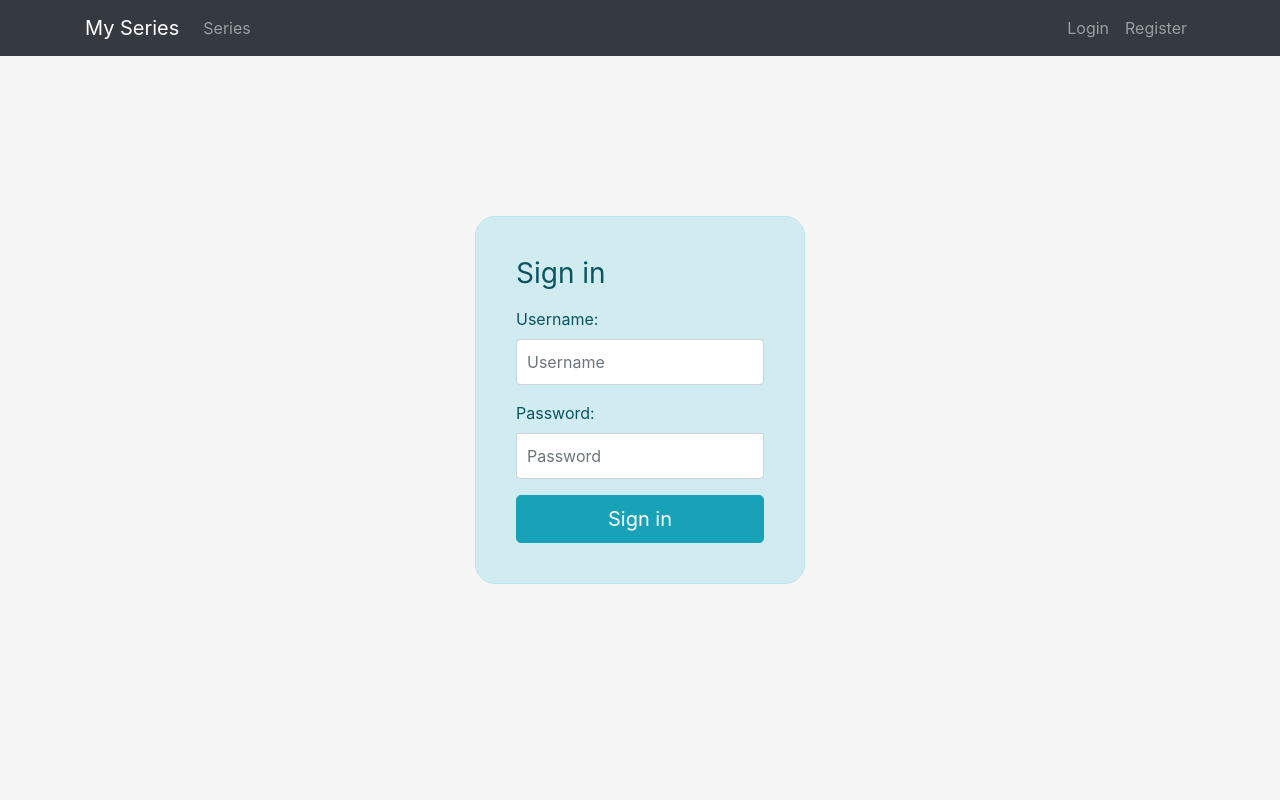
After one commit to Pincaptain/my-series, a Django app: page /user/login/ in a window 1280 px wide. The commit adds this page. Run offline with Django 3.2, Linux system fonts and the light colour scheme; some libraries are stand-ins or nearby versions.

Commit message:
Add user models and views

```diff
--- a/MySeries/urls.py
+++ b/MySeries/urls.py
@@ -19,4 +19,5 @@ from django.urls import path, include
 urlpatterns = [
     path('admin/', admin.site.urls),
     path('', include('series.urls')),
+    path('user/', include('user.urls')),
 ]
--- a/series/templates/base/base.html
+++ b/series/templates/base/base.html
@@ -19,6 +19,8 @@
 
         <!-- Custom styles for this template -->
         <link rel="stylesheet" href="{% static 'base/css/base.css' %}">
+        {% block links %}
+        {% endblock %}
 
     </head>
 
@@ -27,25 +29,33 @@
     <!-- Navigation -->
     <nav class="navbar navbar-expand-lg navbar-dark bg-dark fixed-top">
         <div class="container">
-            <a class="navbar-brand" href="#">My Series</a>
+            <a class="navbar-brand" href="{% url 'series' %}">My Series</a>
             <button class="navbar-toggler" type="button" data-toggle="collapse" data-target="#navbarResponsive"
                     aria-controls="navbarResponsive" aria-expanded="false" aria-label="Toggle navigation">
                 <span class="navbar-toggler-icon"></span>
             </button>
             <div class="collapse navbar-collapse" id="navbarResponsive">
+                <ul class="navbar-nav">
+                    <li class="nav-item">
+                        <a class="nav-link" href="{% url 'series' %}">Series</a>
+                    </li>
+                </ul>
                 <ul class="navbar-nav ml-auto">
+                    {% if user.is_authenticated %}
                         <li class="nav-item">
-                        <a class="nav-link" href="#">Series</a>
+                            <a class="nav-link" href="{% url 'profile' %}">Welcome, {{ user.username }}</a>
                         </li>
                         <li class="nav-item">
-                        <a class="nav-link" href="#">About</a>
+                            <a class="nav-link" href="{% url 'logout' %}">Logout</a>
+                        </li>
+                    {% else %}
+                        <li class="nav-item">
+                            <a class="nav-link" href="{% url 'login' %}">Login</a>
                         </li>
                         <li class="nav-item">
-                        <a class="nav-link" href="#">Services</a>
+                            <a class="nav-link" href="{% url 'register' %}">Register</a>
                         </li>
-                    <li class="nav-item">
-                        <a class="nav-link" href="#">Contact</a>
-                    </li>
+                    {% endif %}
                 </ul>
             </div>
         </div>
@@ -53,15 +63,7 @@
 
     <!-- Content -->
     {% block content %}
-
     {% endblock %}
-
-    <!-- Footer -->
-    <footer class="py-5 bg-dark">
-        <div class="container">
-            <p class="m-0 text-center text-white">Copyright &copy; Your Website 2018</p>
-        </div>
-    </footer>
 
     <!-- Bootstrap core JavaScript -->
     <!--suppress XmlDefaultAttributeValue -->
@@ -76,6 +78,9 @@
     <script src="https://stackpath.bootstrapcdn.com/bootstrap/4.1.1/js/bootstrap.min.js"
             integrity="sha384-smHYKdLADwkXOn1EmN1qk/HfnUcbVRZyYmZ4qpPea6sjB/pTJ0euyQp0Mk8ck+5T"
             crossorigin="anonymous"></script>
+    <!-- Additional Scripts -->
+    {% block scripts %}
+    {% endblock %}
 
     </body>
 
--- a/series/urls.py
+++ b/series/urls.py
@@ -2,5 +2,5 @@ from django.urls import path
 from .views import SeriesView
 
 urlpatterns = [
-    path('', SeriesView .as_view(), name='series')
+    path('', SeriesView .as_view(), name='series'),
 ]
--- a/series/views.py
+++ b/series/views.py
@@ -14,4 +14,4 @@ class SeriesView(View):
 
     # noinspection PyMethodMayBeStatic, PyUnusedLocal
     def post(self, request):
-        return HttpResponseRedirect(SeriesView)
+        return HttpResponseRedirect('/series')
--- a/user/forms.py
+++ b/user/forms.py
@@ -0,0 +1,27 @@
+from django import forms
+from django.contrib.auth.models import User
+
+
+class LoginForm(forms.Form):
+
+    username = forms.CharField(max_length=255,
+                               widget=forms.TextInput(attrs={'class': 'form-control',
+                                                             'id': 'inputEmail',
+                                                             'placeholder': 'Username'}))
+    password = forms.CharField(max_length=255,
+                               widget=forms.PasswordInput(attrs={'class': 'form-control',
+                                                                 'id': 'inputPassword',
+                                                                 'placeholder': 'Password'}))
+
+
+class RegisterForm(forms.ModelForm):
+
+    class Meta:
+
+        model = User
+        fields = ['email', 'username', 'password']
+        widgets = {
+            'email': forms.EmailInput(attrs={'class': 'form-control', 'placeholder': 'Email'}),
+            'username': forms.TextInput(attrs={'class': 'form-control', 'placeholder': 'Username'}),
+            'password': forms.PasswordInput(attrs={'class': 'form-control', 'placeholder': 'Password'})
+        }
--- a/user/models.py
+++ b/user/models.py
@@ -6,3 +6,4 @@ class ProfileModel(models.Model):
 
     user = models.ForeignKey(User, on_delete=models.CASCADE, related_name='profiles')
     image_path = models.CharField(max_length=255)
+    date_registered = models.DateTimeField(auto_now_add=True)
--- /dev/null
+++ b/user/static/user/css/login.css
@@ -0,0 +1,50 @@
+html,
+body {
+    height: 100%;
+}
+
+body {
+    display: -ms-flexbox;
+    display: flex;
+    -ms-flex-align: center;
+    align-items: center;
+    padding-top: 40px;
+    padding-bottom: 40px;
+    background-color: #f5f5f5;
+}
+
+.form-signin {
+    width: 100%;
+    max-width: 330px;
+    padding: 40px;
+    margin: auto;
+    border-radius: 20px;
+}
+
+.form-signin .checkbox {
+    font-weight: 400;
+}
+
+.form-signin .form-control {
+    position: relative;
+    box-sizing: border-box;
+    height: auto;
+    padding: 10px;
+    font-size: 16px;
+}
+
+.form-signin .form-control:focus {
+    z-index: 2;
+}
+
+.form-signin input[type="email"] {
+    margin-bottom: -1px;
+    border-bottom-right-radius: 0;
+    border-bottom-left-radius: 0;
+}
+
+.form-signin input[type="password"] {
+    margin-bottom: 10px;
+    border-top-left-radius: 0;
+    border-top-right-radius: 0;
+}
--- /dev/null
+++ b/user/templates/user/login.html
@@ -0,0 +1,19 @@
+{% extends 'base/base.html' %}
+{% load static %}
+
+{% block links %}
+
+    <link rel="stylesheet" href="{% static 'user/css/login.css' %}">
+
+{% endblock %}
+
+{% block content %}
+
+    <form class="form-signin alert alert-info" method="post">
+        <h1 class="h3 mb-3 font-weight-normal">Sign in</h1>
+        {% csrf_token %}
+        {{ form.as_p }}
+        <button class="btn btn-lg btn-info btn-block">Sign in</button>
+    </form>
+
+{% endblock %}
--- a/user/urls.py
+++ b/user/urls.py
@@ -0,0 +1,10 @@
+from django.urls import path
+from .views import LoginView, LogoutView, RegisterView, ProfileView
+
+urlpatterns = [
+    path('', ProfileView.as_view(), name='profile'),
+    path('profile/', ProfileView.as_view(), name='profile'),
+    path('login/', LoginView.as_view(), name='login'),
+    path('logout/', LogoutView.as_view(), name='logout'),
+    path('register/', RegisterView.as_view(), name='register'),
+]
--- a/user/views.py
+++ b/user/views.py
@@ -1,3 +1,105 @@
 from django.shortcuts import render
+from django.views.generic import View
+from django.http import HttpResponseRedirect
+from django.contrib.auth import authenticate, login, logout
+from .forms import LoginForm, RegisterForm
+from django.contrib.auth.models import User
+from .models import ProfileModel
+import os
 
-# Create your views here.
+
+class LoginView(View):
+    template = os.path.join('user', 'login.html')
+    context = {}
+
+    def get(self, request):
+        if request.user.is_authenticated:
+            return HttpResponseRedirect('/user/profile')
+
+        self.context['form'] = LoginForm()
+
+        return render(request, self.template, self.context)
+
+    def post(self, request):
+        if request.user.is_authenticated:
+            return HttpResponseRedirect('/user/profile')
+
+        form = LoginForm(request.POST)
+
+        if form.is_valid():
+            user = authenticate(request, username=form.cleaned_data['username'], password=form.cleaned_data['password'])
+
+            if user is not None:
+                login(request, user)
+
+                return HttpResponseRedirect('/user/profile')
+
+        return render(request, self.template, self.context)
+
+
+# noinspection PyMethodMayBeStatic
+class LogoutView(View):
+    def get(self, request):
+        if request.user.is_authenticated:
+            logout(request)
+
+        return HttpResponseRedirect('/user/login')
+
+    # noinspection PyUnusedLocal
+    def post(self, request):
+        return HttpResponseRedirect('/user/logout')
+
+
+# noinspection PyMethodMayBeStatic
+class RegisterView(View):
+    template = os.path.join('user', 'register.html')
+    context = {}
+
+    def get(self, request):
+        if request.user.is_authenticated:
+            return HttpResponseRedirect('/user/profile')
+
+        self.context['form'] = RegisterForm()
+
+        return render(request, self.template, self.context)
+
+    def post(self, request):
+        if request.user.is_authenticated:
+            return HttpResponseRedirect('/user/profile')
+
+        form = RegisterForm(request.POST)
+
+        if form.is_valid():
+            obj = User.objects.create_user(form.cleaned_data['username'],
+                                           form.cleaned_data['email'],
+                                           form.cleaned_data['password'])
+            obj.save()
+
+            profile = ProfileModel.objects.create()
+            profile.user = obj
+
+            user = authenticate(request, username=obj.username, password=obj.password)
+
+            if user is not None:
+                login(request, user)
+
+                return HttpResponseRedirect('/user/profile')
+
+            return HttpResponseRedirect('/user/login')
+
+        return render(request, self.template, self.context)
+
+
+class ProfileView(View):
+    template = os.path.join('user', 'profile.html')
+    context = {}
+
+    def get(self, request):
+        if request.user.is_authenticated:
+            return render(request, self.template, self.context)
+
+        return HttpResponseRedirect('/user/login')
+
+    # noinspection PyMethodMayBeStatic, PyUnusedLocal
+    def post(self, request):
+        return HttpResponseRedirect('/user/profile')
```
Also changed, not shown: user/static/user/css/profile.css (added, +30 -0 lines), user/static/user/css/register.css (added, +50 -0 lines), user/static/user/js/profile.js (added, +34 -0 lines), user/templates/user/profile.html (added, +66 -0 lines), user/templates/user/register.html (added, +19 -0 lines), db.sqlite3. Lines whose indentation alone changed are shown as unchanged.
